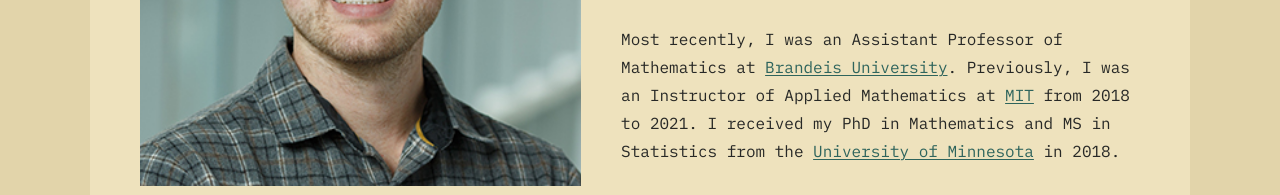
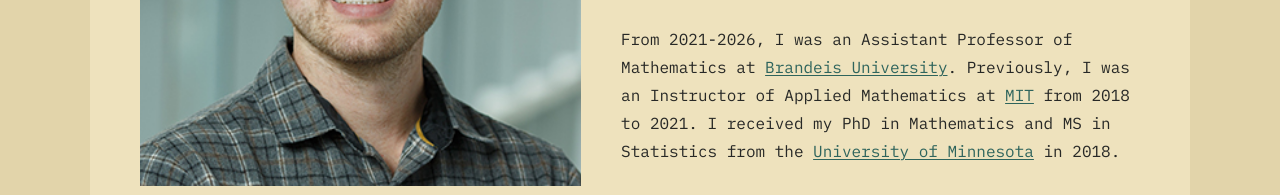
Before and after one commit to twmaunu/twmaunu.github.io, a plain HTML site: page index.html in a window 1280 px wide. Shown: the part 438-633 px from the top of the page. Drawn offline with Linux system fonts and the light colour scheme.

Commit message:
Update index.html

```diff
--- a/index.html
+++ b/index.html
@@ -35,7 +35,7 @@
 
         <div class="home-copy">
           <p>I work on <strong>optimal transport, optimization, sampling, and generative AI</strong>. My research develops theory and algorithms for learning and sampling from high-dimensional distributions. More specifically, I’m interested in how geometry, gradient flows, and low-dimensional structure can make sampling algorithms and generative models more efficient. I also work on problems in robust statistics and nonconvex optimization.</p>
-          <p id="about">Most recently, I was an Assistant Professor of Mathematics at <a href="https://www.brandeis.edu/mathematics/">Brandeis University</a>. Previously, I was an Instructor of Applied Mathematics at <a href="https://math.mit.edu/">MIT</a> from 2018 to 2021. I received my PhD in Mathematics and MS in Statistics from the <a href="https://cse.umn.edu/math">University of Minnesota</a> in 2018.</p>
+          <p id="about">From 2021-2026, I was an Assistant Professor of Mathematics at <a href="https://www.brandeis.edu/mathematics/">Brandeis University</a>. Previously, I was an Instructor of Applied Mathematics at <a href="https://math.mit.edu/">MIT</a> from 2018 to 2021. I received my PhD in Mathematics and MS in Statistics from the <a href="https://cse.umn.edu/math">University of Minnesota</a> in 2018.</p>
 
           <section class="selected-research" id="research" aria-labelledby="research-title">
             <h2 id="research-title">Selected research</h2>
```
